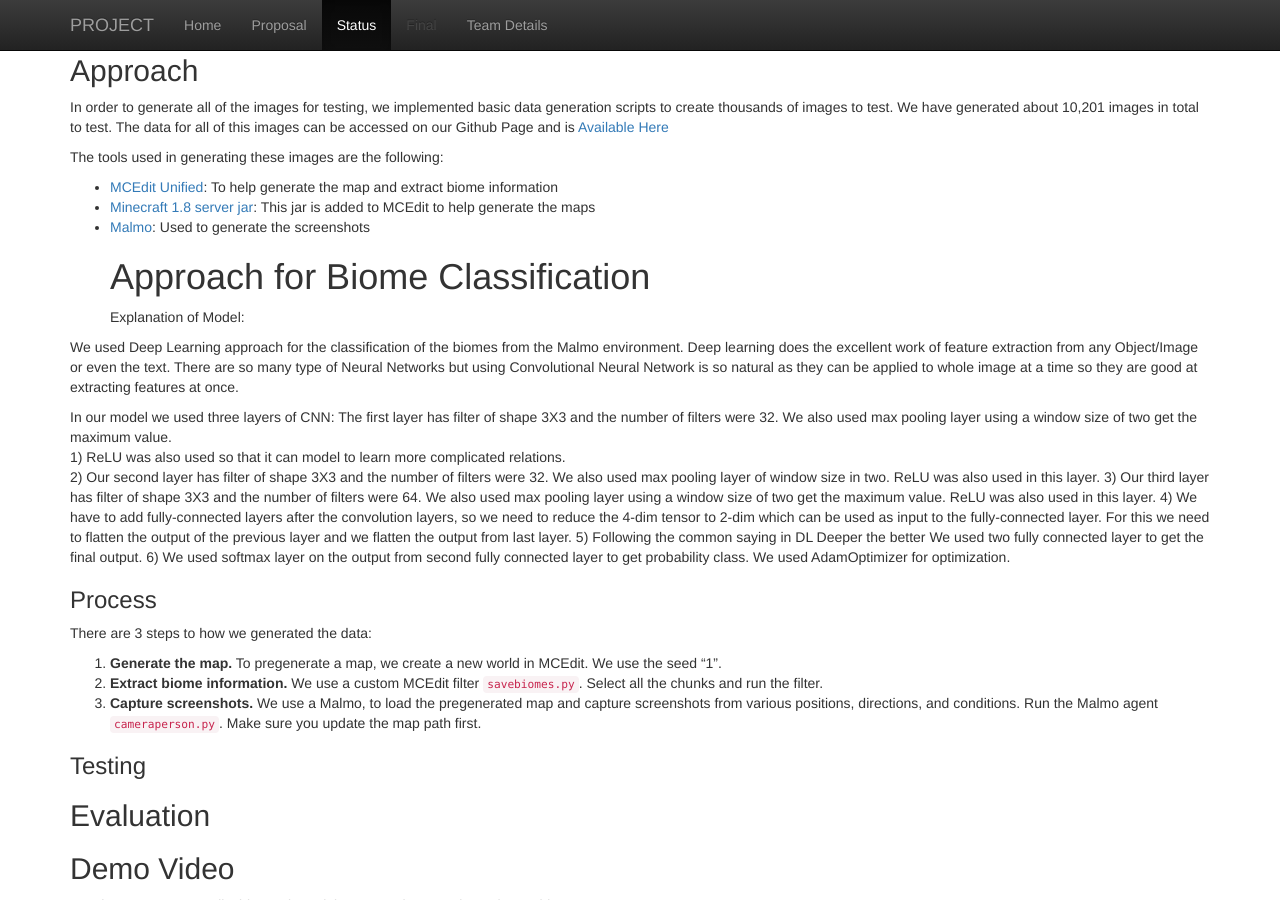
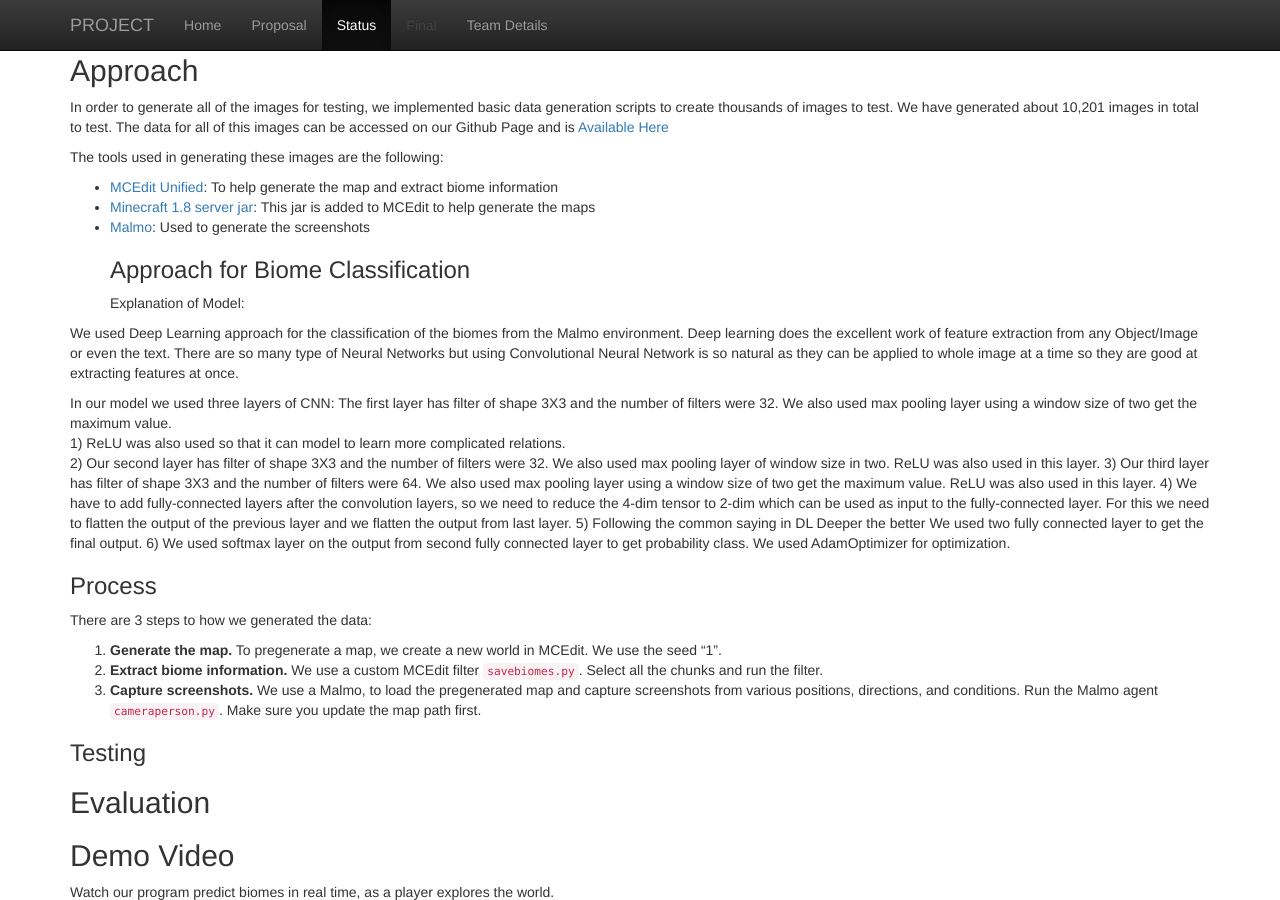
Before and after one commit to anahitab/A-Deep-Learning-Model-to-predict-frames-from-Malmo-Env-in-real-time, a Jekyll site: the page built from docs/status.md, in a window 1280 px wide and 900 px high, scrolled down 322 px. Built offline with Jekyll 4.4.1, drawn with Linux system fonts in a browser that asks for light colours; our own code applies the rules of GitHub Pages for plain Markdown files.

```diff
--- a/docs/status.md
+++ b/docs/status.md
@@ -19,7 +19,7 @@ The tools used in generating these images are the following:
 * [MCEdit Unified](https://github.com/Khroki/MCEdit-Unified): To help generate the map and extract biome information
 * [Minecraft 1.8 server jar](https://s3.amazonaws.com/Minecraft.Download/versions/1.8/minecraft_server.1.8.jar): This jar is added to MCEdit to help generate the maps
 * [Malmo](https://github.com/Microsoft/malmo): Used to generate the screenshots
-# Approach for Biome Classification
+### Approach for Biome Classification
 Explanation of Model:
 
 We used Deep Learning approach for the classification of the biomes from the Malmo environment. Deep learning does the excellent work of feature extraction from any Object/Image or even the text.
```
